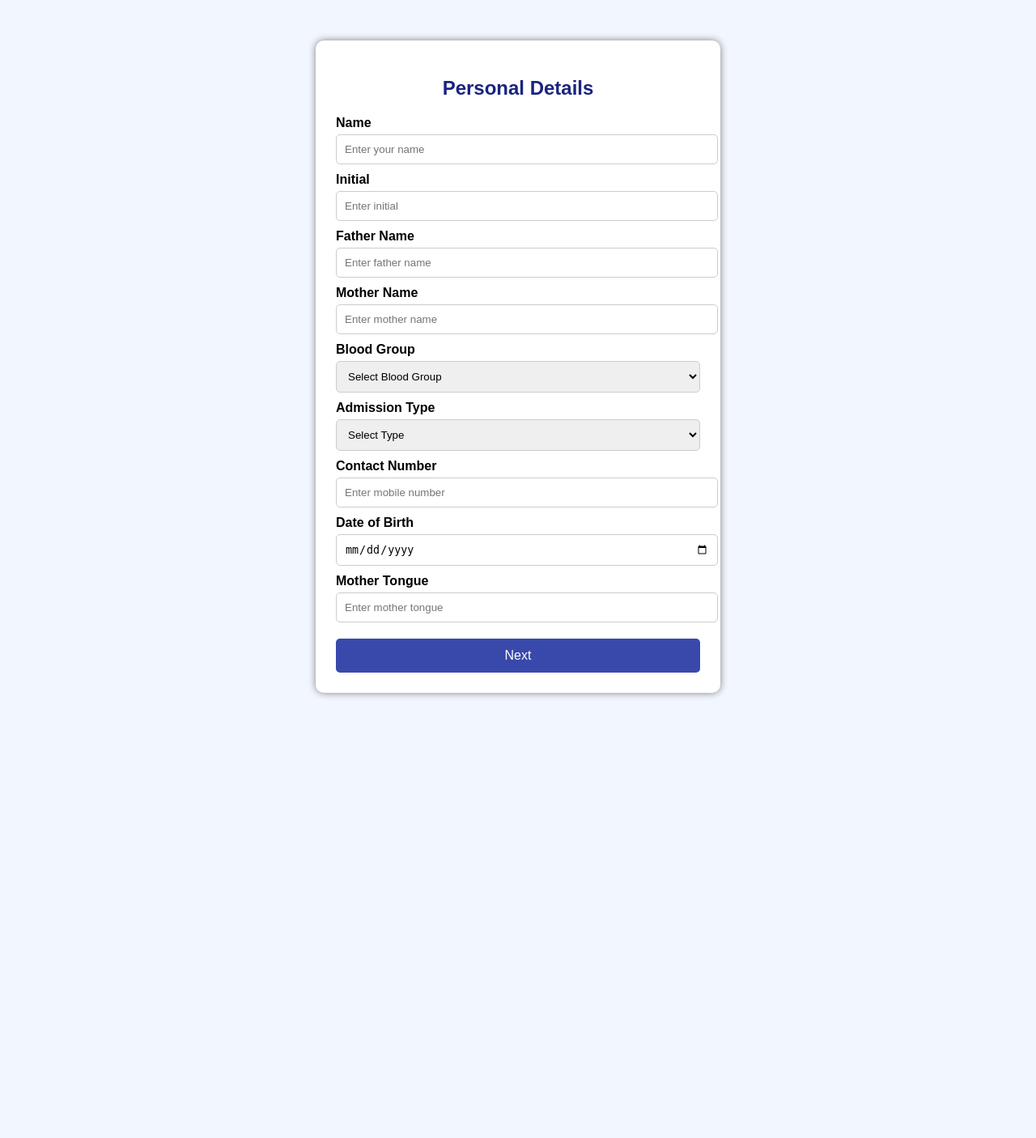
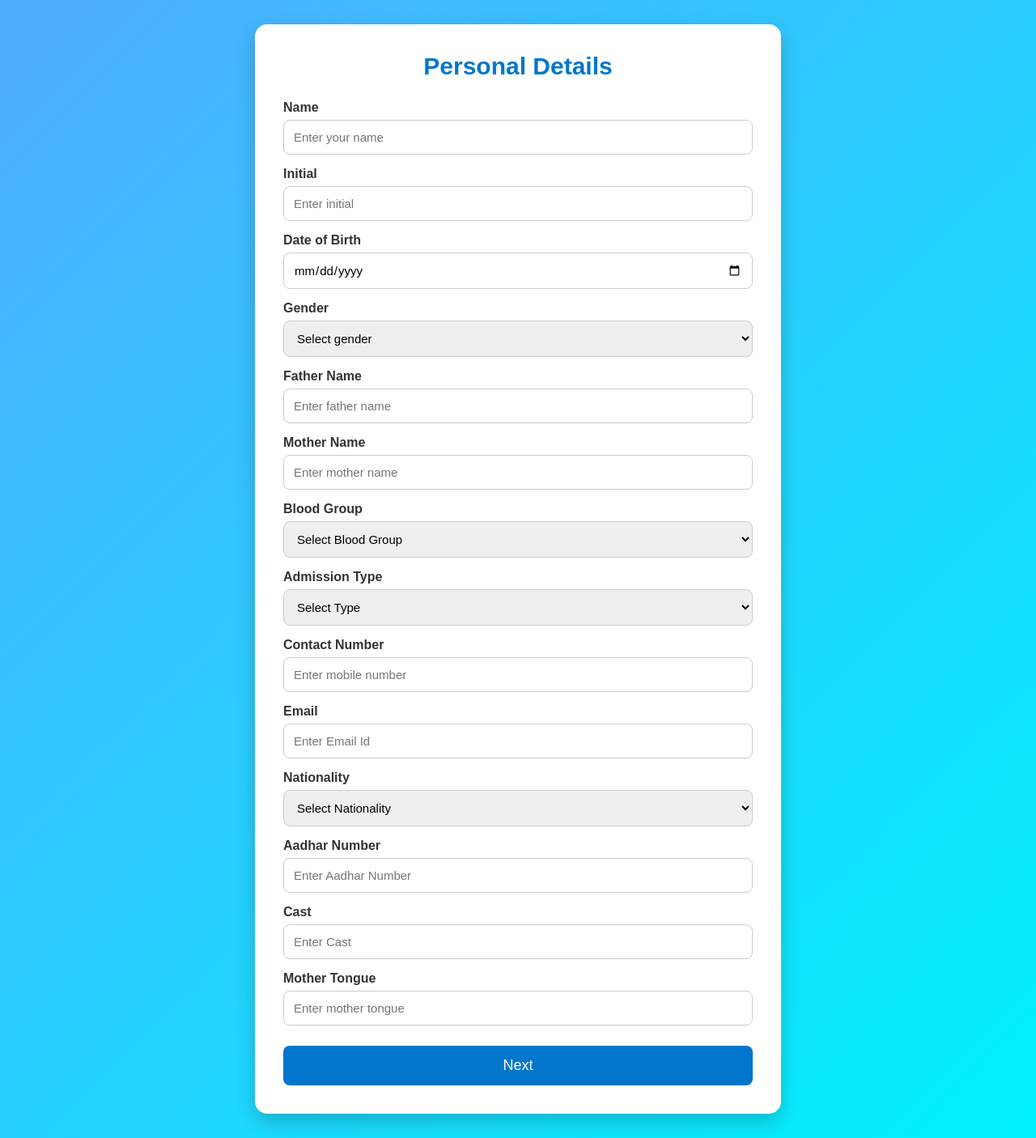
Before and after one commit to Emman-uel2004/mini_project, a Flask app: page /persnol in a window 1280 px wide. Shown: the whole page at 81% size. Before the commit the page ends 862 px from the top, so only its background shows below. Run offline with Flask 3, Linux system fonts and the light colour scheme.

Commit message:
Updated personal details pag

```diff
--- a/mini_project/persnol.py
+++ b/mini_project/persnol.py
@@ -26,16 +26,22 @@ def register_user():
     admission_type = request.form["admission_type"]
     contact = request.form["contact"]
     mother_tongue = request.form["mother_tongue"]
+    gender = request.form["gender"]
+    email = request.form["email"]
+    nationality = request.form["nationality"]
+    aadhar = request.form["aadhar"]
+    cast = request.form["cast"]
+    dob = request.form["dob"]
 
 
     cursor = db.cursor()
 
     sql = """
-    INSERT INTO persnol (name, initial, father_name, mother_name, blood_group, admission_type, contact, mother_tongue)
-    VALUES (%s, %s, %s, %s, %s, %s, %s, %s)
+    INSERT INTO persnol (name, initial, father_name, mother_name, blood_group, admission_type, contact, mother_tongue, dob, cast, aadhar, nationality, email, gender)
+    VALUES (%s, %s, %s, %s, %s, %s, %s, %s,%s, %s, %s,%s, %s, %s)
     """
 
-    cursor.execute(sql, (name, initial, father_name, mother_name, blood_group, admission_type, contact, mother_tongue))
+    cursor.execute(sql, (name, initial, father_name, mother_name, blood_group, admission_type, contact, mother_tongue, dob, cast, aadhar, nationality, email, gender))
 
     db.commit()
     cursor.close()
--- a/mini_project/static/persnol.css
+++ b/mini_project/static/persnol.css
@@ -1,53 +1,100 @@
-body {
-    font-family: Arial, sans-serif;
-    background: #f2f6ff;
+/* Reset */
+*{
+    margin: 0;
+    padding: 0;
+    box-sizing: border-box;
+    font-family: Arial, Helvetica, sans-serif;
 }
 
-
-.container {
-    width: 450px;
-    margin: 50px auto;
-    background: white;
-    padding: 25px;
-    border-radius: 10px;
-    box-shadow: 0px 0px 10px gray;
+/* Body */
+body{
+    background: linear-gradient(135deg, #4facfe, #00f2fe);
+    display: flex;
+    justify-content: center;
+    align-items: center;
+    min-height: 100vh;
+    padding: 30px;
 }
 
-
-h2 {
-    text-align: center;
-    color: #1a237e;
+/* Form Container */
+.container{
+    width: 100%;
+    max-width: 650px;
+    background: #fff;
+    padding: 35px;
+    border-radius: 15px;
+    box-shadow: 0 10px 25px rgba(0,0,0,0.2);
 }
 
-
-label {
-    font-weight: bold;
-    display: block;
-    margin-top: 10px;
+/* Heading */
+.container h2{
+    text-align: center;
+    color: #0077cc;
+    margin-bottom: 25px;
+    font-size: 30px;
 }
 
-
-input, select {
-    width: 100%;
-    padding: 10px;
-    margin-top: 5px;
-    border: 1px solid #ccc;
-    border-radius: 5px;
+/* Labels */
+label{
+    display: block;
+    margin-top: 15px;
+    margin-bottom: 6px;
+    font-weight: bold;
+    color: #333;
 }
 
+/* Input & Select */
+input,
+select{
+    width: 100%;
+    padding: 12px;
+    border: 1px solid #ccc;
+    border-radius: 8px;
+    outline: none;
+    font-size: 15px;
+    transition: 0.3s;
+}
 
-button {
+/* Focus Effect */
+input:focus,
+select:focus{
+    border-color: #0077cc;
+    box-shadow: 0 0 8px rgba(0,119,204,0.3);
+}
+
+/* Button */
+.btn{
     width: 100%;
-    margin-top: 20px;
-    padding: 12px;
-    background: #3949ab;
+    margin-top: 25px;
+    padding: 14px;
+    background: #0077cc;
     color: white;
     border: none;
-    border-radius: 5px;
-    font-size: 16px;
+    border-radius: 8px;
+    font-size: 18px;
+    cursor: pointer;
+    transition: 0.3s;
 }
 
+.btn:hover{
+    background: #005fa3;
+    transform: scale(1.02);
+}
 
-button:hover {
-    background: #1a237e;
+/* Responsive */
+@media (max-width: 768px){
+
+    .container{
+        padding: 20px;
+    }
+
+    .container h2{
+        font-size: 24px;
+    }
+
+    input,
+    select,
+    .btn{
+        font-size: 14px;
+    }
 }
--- a/mini_project/templates/persnol.html
+++ b/mini_project/templates/persnol.html
@@ -20,6 +20,18 @@
 
         <label>Initial</label>
         <input type="text" name="initial" placeholder="Enter initial">
+
+        <label>Date of Birth</label>
+        <input type="date" name="dob">
+
+         <label>Gender</label>
+        <select name="gender">
+            <option value="">Select gender</option>
+            <option value="male">Male</option>
+            <option value="femal">Femal</option>
+            <option value="others">Others</option>
+
+        </select>
 
         <label>Father Name</label>
         <input type="text" name="father_name" placeholder="Enter father name">
@@ -48,8 +60,26 @@
         <label>Contact Number</label>
         <input type="text" name="contact" placeholder="Enter mobile number">
 
-        <label>Date of Birth</label>
-        <input type="date" name="dob">
+        <label>Email</label>
+        <input type="text" name="email" placeholder="Enter Email Id">
+
+             <label>Nationality</label>
+        <select name="nationality">
+            <option value="">Select Nationality</option>
+            <option value="india">INDIA</option>
+            <option value="usa">USA</option>
+            <option value="canada">CANADA</option>
+            <option value="africa">AFRICA</option>
+            <option value="barginofao">BARGINOFASO</option>
+            <option value="nigeriya">NIGERIYA</option>
+        </select>
+
+        <label>Aadhar Number</label>
+        <input type="number" name="aadhar" placeholder="Enter Aadhar Number">
+
+        <label>Cast</label>
+        <input type="text" name="cast" placeholder="Enter Cast">
+
 
         <label>Mother Tongue</label>
         <input type="text" name="mother_tongue" placeholder="Enter mother tongue">
```
